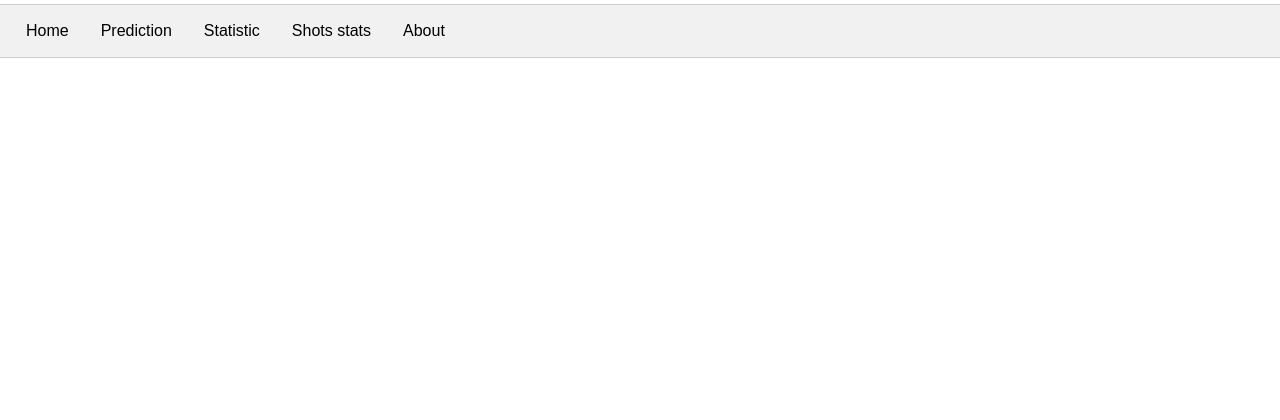
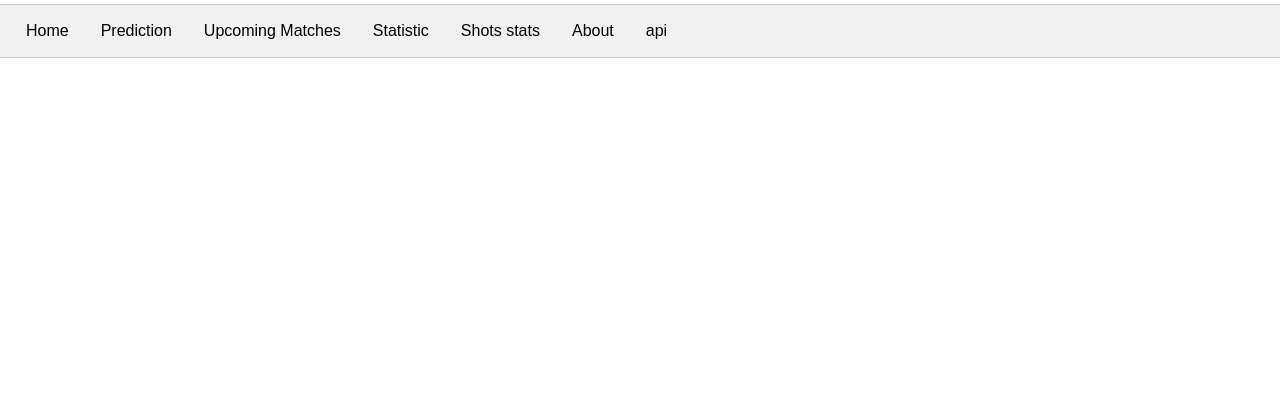
Before and after one commit to tc831/final-project-for-good, a Flask app: page / in a window 1280 px wide. Shown: the part 962-1382 px from the top of the page. Run offline with Flask 2, Linux system fonts and the light colour scheme; some libraries are stand-ins or nearby versions.

Commit message:
upcoming matches

```diff
--- a/app.py
+++ b/app.py
@@ -125,6 +125,10 @@ def selection():
 #     else:
 #         return render_template ('index.html')
 
+@app.route("/upcoming_matches")
+def upcoming_matches():
+    init_db.upcoming_matches()
+    return redirect("/")
 
 @app.route("/renew_data")
 def renew_data():
--- a/templates/index.html
+++ b/templates/index.html
@@ -90,11 +90,13 @@
     <div class="container-xxl" >
     <div class="row">
       <div class="tab">
-        <button class="tablink" name="Home" onclick="openPage(event, 'Home')" id="defaultOpen">Home</button>
+        <button class="tablink" name="Home" id="defaultOpen" onclick="openPage(event, 'Home')" >Home</button>
         <button class="tablink" name="Prediction" onclick="openPage(event, 'Prediction')">Prediction</button>
+        <button class="tablink" name="Prediction" onclick="openPage(event, 'upcoming')">Upcoming Matches</button>
         <button class="tablink" name="Dashboard" onclick="openPage(event, 'Dashboards')">Statistic</button>
         <button class="tablink" name="Shots" onclick="openPage(event, 'Stats')">Shots stats</button>
         <button class="tablink" name="About" onclick="openPage(event, 'About')">About</button>
+        <button class="tablink" name="api" onclick="openPage(event, 'api')">api</button>
       </div>
       <div id="Home" class="tabcontent">
         <h3>Home</h3>
@@ -105,7 +107,10 @@
         <p>Prediction</p>
         <p>Winning team is {{ result }}</p>
       </div>
-
+      <div id="upcoming" class="tabcontent">
+        <h3>Season</h3>
+        <p></p>
+      </div>
       <div id="Dashboards" class="tabcontent">
         <h3>Team Comparison</h3>
         <p>Use the filters below to cycle through the Seasons and see how accurate are the experts in pre-determinating the Expected Goals before each games as well as review past results by selecting an opponent or, compare your favourite teams results between seasons.</p>
@@ -134,6 +139,17 @@
           <button class="openbtn" onclick="openNav()">☰</button>
         </div> -->
       </div>
+      <div id="api" class="tabcontent">
+        <!-- <h3>api</h3> -->
+        <h4>Get Json data</h4>
+        <p>Json data is available through <a href="{{ url_for('getMatchData')}}">here</a></p>
+        <br>
+        <h4>Refresh Data</h4>
+        <p>To retrieve latest results <a href="{{ url_for('renew_data')}}">here</a></p>
+        <br>
+        <h4>Upcoming Matches</h4>
+        <p>To load in upcoming matches details <a href="{{ url_for('upcoming_matches')}}">here</a></p>
+      </div>
     </div>
 </body>
 </html>
--- a/templates/static/js/app.js
+++ b/templates/static/js/app.js
@@ -5,6 +5,8 @@ var _ParamA = "Arsenal"
 var _ParamB ="Arsenal"
 
 var baseurl = "https://public.tableau.com/views/TeamStats_16582409510560/"
+
+
 
 function openPage(evt, xyz) {
   var i, tabcontent, tablinks;
@@ -22,7 +24,6 @@ function openPage(evt, xyz) {
   evt.currentTarget.className += " active";
 
   var _selpage = document.getElementById(xyz).id
-
 }
 
 // document.getElementById("defaultOpen").click();
@@ -32,15 +33,12 @@ function submit_btn() {
   var _ParamB = document.getElementById("TeamB").value;
   console.log(_ParamA)
   console.log("button pressed")
-  if (_selpage="Dashboard") {
-    console.log*('createComparisonViz')
-    createComparisonViz(_ParamA, _ParamB);
-  }
-  if (_selpage="Stats") {
-    console.log*('createShotsViz')
-    createShotsViz();
-  }
+  // if (_selpage="Dashboard") {
+  console.log*('createComparisonViz')
+  createComparisonViz(_ParamA, _ParamB);
+  // }
 }
+
 function createComparisonViz(_ParamA, _ParamB) {
   // Home Team Viz url
 	// var _ParamA = "Manchester City"
```
Also changed, not shown: init_db.py (+14 -1 lines), test.py (+14 -5 lines), 1 other file.
